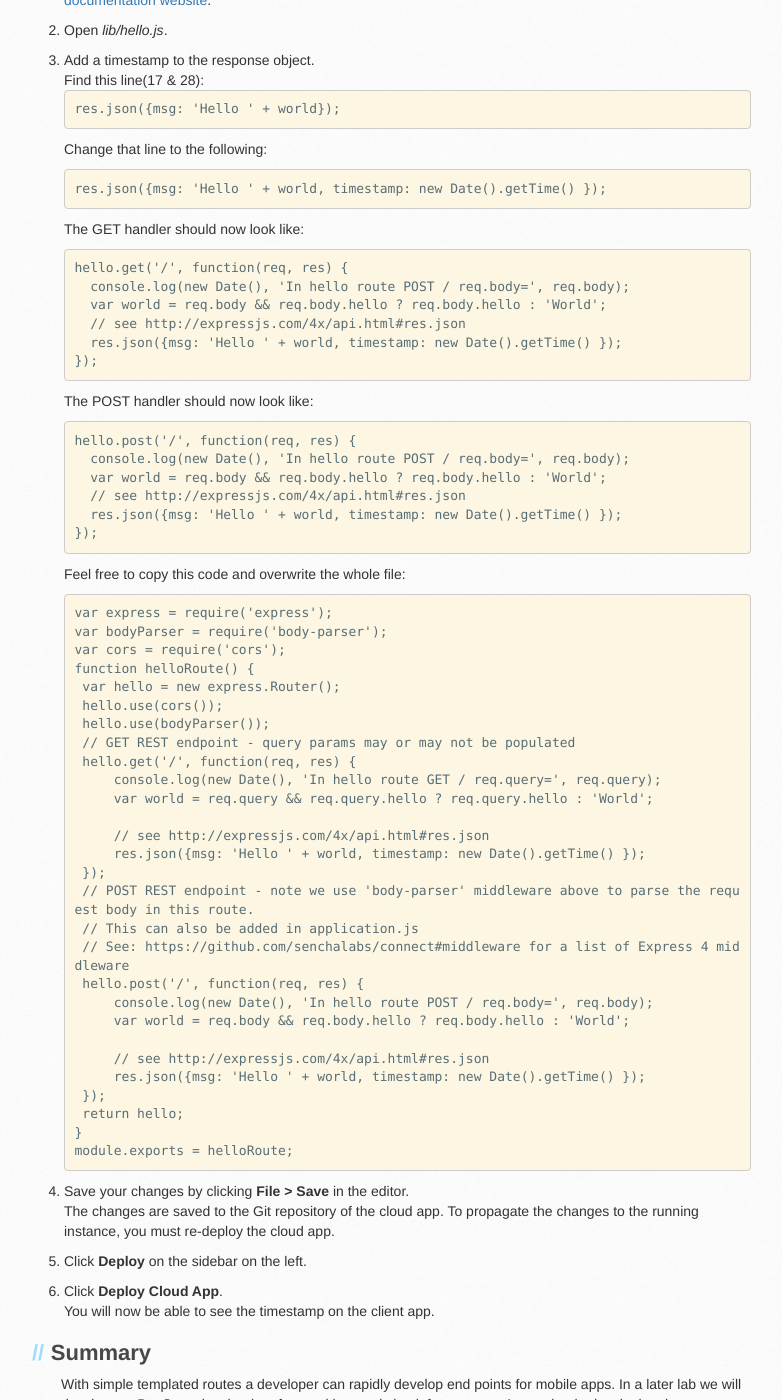
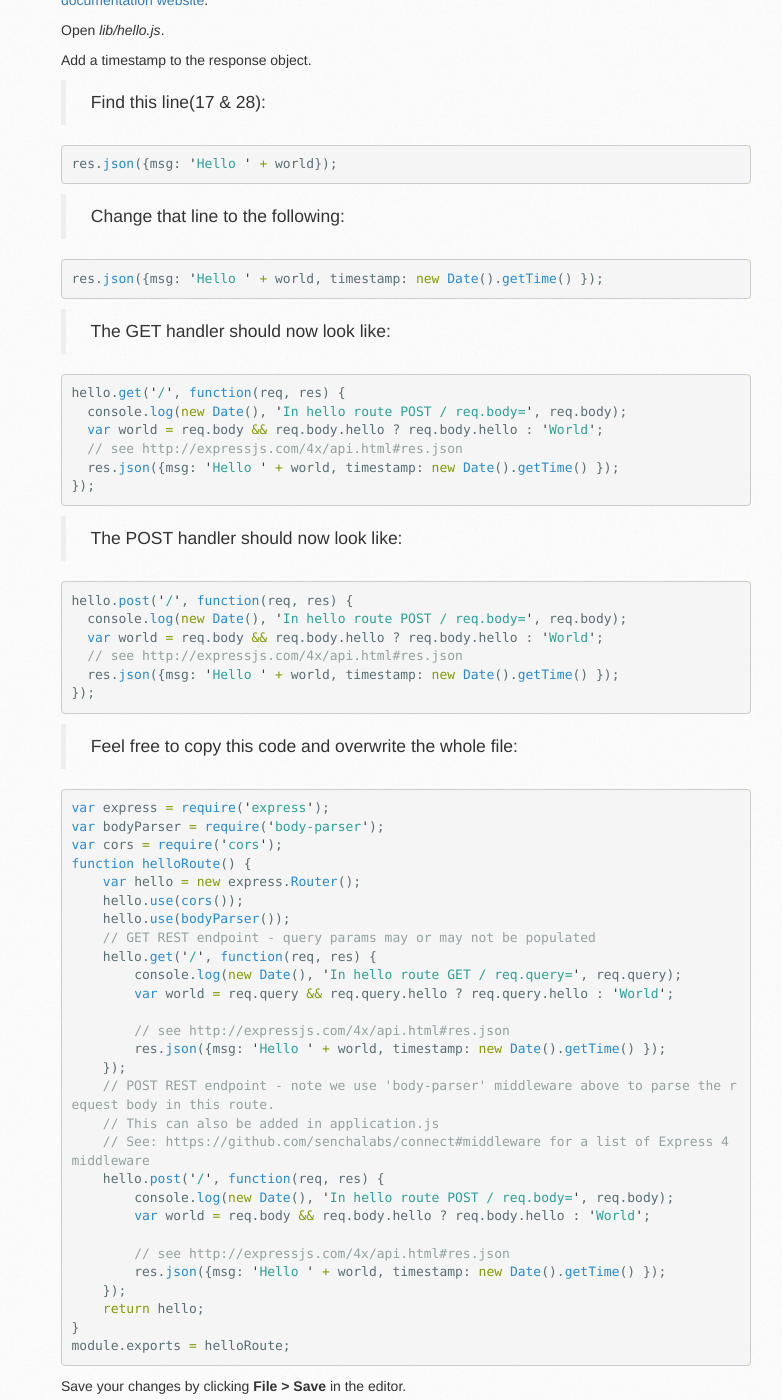
Before and after one commit to RedHatGov/rhmap-workshops, a Jekyll site: the page built from docs/www/4.2/default/a-tour-of-the-webconsole-cloud-app.md, in a window 1280 px wide and 1400 px high, scrolled down 1897 px. Shown: the whole window, without its empty margins (109-891 px from the left). Built offline with Jekyll 4.4.1, drawn with Linux system fonts in a browser that asks for light colours; some web fonts are replaced.

Commit message:
formatted cloud app for js color

````diff
--- a/docs/www/4.2/default/a-tour-of-the-webconsole-cloud-app.md
+++ b/docs/www/4.2/default/a-tour-of-the-webconsole-cloud-app.md
@@ -32,41 +32,56 @@ This area lets you edit the source code of any file in the Git repository of the
 ## Editing the Cloud App
 Now that we have navigated to the studio's editor lets explore what has been created for you already.  *application.js* is the starting point of the cloud app and contains the definitions to all the endpoints that are created.  The *test* folder has pre-generated acceptance testing for the application.  Finally, The *lib* folder has all the endpoints already created.  We will be modifying the default endpoint in this section.
 
-1. Open *applicaion.js*.<br />
+Open *applicaion.js*.<br />
 *application.js* handles all requests to the cloud app. The client app sends requests to the */hello* endpoint and the *application.js* file routes those requests to another file called *hello.js*.<br /><br />
 To learn more about routing Express, which we use for routing in our templates, visit the [Express documentation website](http://expressjs.com/en/4x/api.html#express.router).
 
-2. Open *lib/hello.js*.
+Open *lib/hello.js*.
 
-3. Add a timestamp to the response object. <br/>
-Find this line(17 & 28):
-```
+Add a timestamp to the response object. <br/>
+<blockquote>
+<i class="fa"></i> Find this line(17 & 28):
+</blockquote>
+{% highlight JavaScript %}
 res.json({msg: 'Hello ' + world});
-```
-Change that line to the following:
-```
+{% endhighlight %}
+
+<blockquote>
+<i class="fa"></i> Change that line to the following:
+</blockquote>
+{% highlight JavaScript %}
 res.json({msg: 'Hello ' + world, timestamp: new Date().getTime() });
-```
-The GET handler should now look like:
-```
+{% endhighlight %}
+
+<blockquote>
+<i class="fa"></i> The GET handler should now look like:
+</blockquote>
+{% highlight JavaScript %}
 hello.get('/', function(req, res) {
   console.log(new Date(), 'In hello route POST / req.body=', req.body);
   var world = req.body && req.body.hello ? req.body.hello : 'World';
   // see http://expressjs.com/4x/api.html#res.json
   res.json({msg: 'Hello ' + world, timestamp: new Date().getTime() });
 });
-```
-The POST handler should now look like:
-```
+{% endhighlight %}
+
+<blockquote>
+<i class="fa"></i> The POST handler should now look like:
+</blockquote>
+{% highlight JavaScript %}
 hello.post('/', function(req, res) {
   console.log(new Date(), 'In hello route POST / req.body=', req.body);
   var world = req.body && req.body.hello ? req.body.hello : 'World';
   // see http://expressjs.com/4x/api.html#res.json
   res.json({msg: 'Hello ' + world, timestamp: new Date().getTime() });
 });
-```
-Feel free to copy this code and overwrite the whole file:
-```
+{% endhighlight %}
+
+<blockquote>
+<i class="fa"></i> Feel free to copy this code and overwrite the whole file:
+</blockquote>
+{% highlight JavaScript %}
+
 var express = require('express');
 var bodyParser = require('body-parser');
 var cors = require('cors');
@@ -95,13 +110,14 @@ function helloRoute() {
     return hello;
 }
 module.exports = helloRoute;
-```
-4. Save your changes by clicking **File > Save** in the editor. <br />
+{% endhighlight %}
+
+Save your changes by clicking **File > Save** in the editor. <br />
 The changes are saved to the Git repository of the cloud app. To propagate the changes to the running instance, you must re-deploy the cloud app.
 
-5. Click **Deploy** on the sidebar on the left.
+Click **Deploy** on the sidebar on the left.
 
-6. Click **Deploy Cloud App**. <br />
+Click **Deploy Cloud App**. <br />
 You will now be able to see the timestamp on the client app.
 
 ## Summary
````
Also changed, not shown: docs/www/4.2/default/a-tour-of-the-webconsole-xamarin.md (+1 -1 lines).
